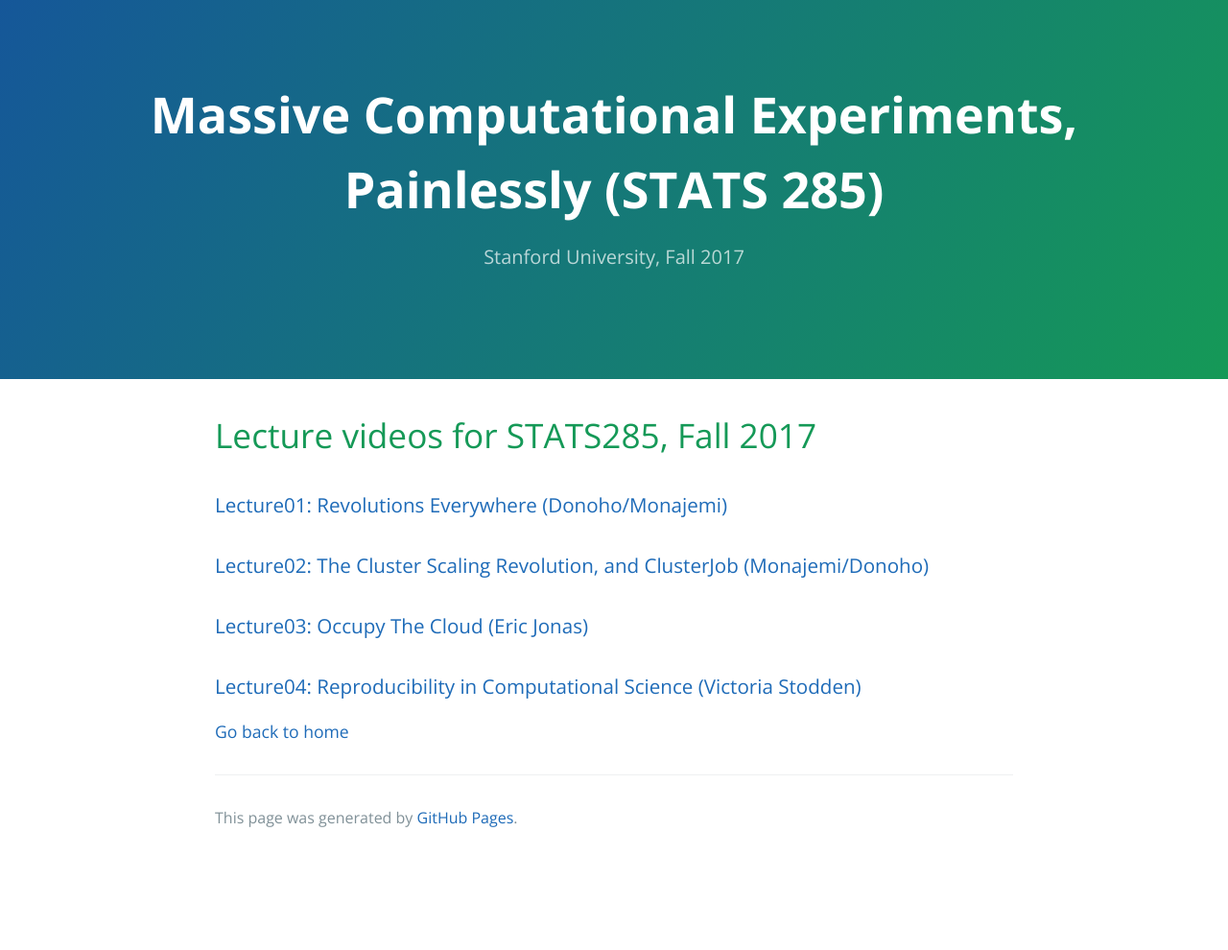
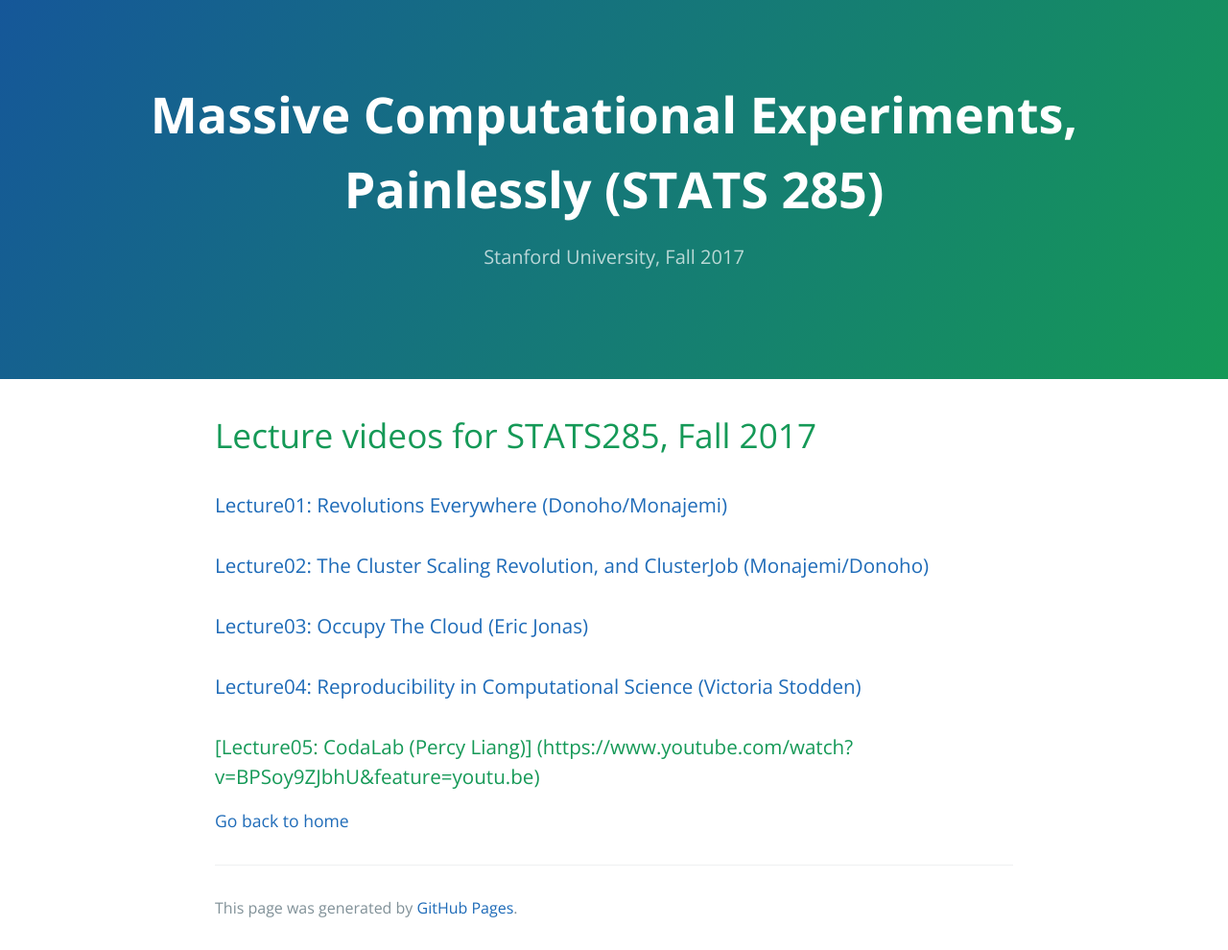
Before and after one commit to stats285/stats285.github.io, a Jekyll site: the page built from lecture_videos.md, in a window 1280 px wide. Shown: the whole page at 96% size. Built offline with Jekyll 4.4.1, drawn with Linux system fonts in a browser that asks for light colours; our own code applies the rules of GitHub Pages for plain Markdown files; the repository's description, which GitHub fills in, is left out; before the commit the page ends 900 px from its top, so only the background shows below that.

Commit message:
added Percy Liang

```diff
--- a/lecture_videos.md
+++ b/lecture_videos.md
@@ -6,6 +6,6 @@
 ### [Lecture02: The Cluster Scaling Revolution, and ClusterJob (Monajemi/Donoho)](https://www.youtube.com/watch?v=RSyk87yG_4s)
 ### [Lecture03: Occupy The Cloud (Eric Jonas)](https://www.youtube.com/watch?v=MLjl1CjD2Qg&feature=em-upload_owner)
 ### [Lecture04: Reproducibility in Computational Science (Victoria Stodden)](https://www.youtube.com/watch?v=qWtT08QlwXo&feature=youtu.be)
-
+### [Lecture05: CodaLab (Percy Liang)] (https://www.youtube.com/watch?v=BPSoy9ZJbhU&feature=youtu.be)
 
 [Go back to home](./)
```
Also changed, not shown: lecture_slides.md (+2 -0 lines), 1 other file.
